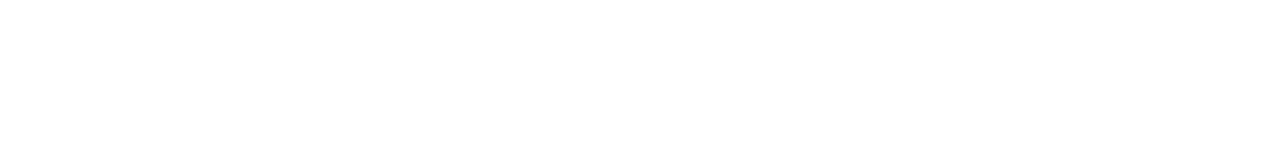
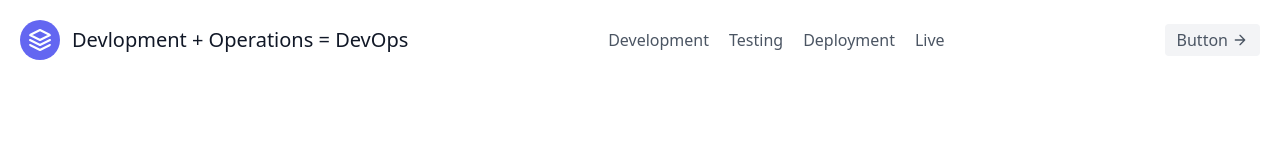
Before and after one commit to dhruvdeepak/SampleWebsite, a plain HTML site: page index.html in a window 1280 px wide. Drawn offline with nearby package versions, Linux system fonts and the light colour scheme.

Commit message:
Done creating Header of the index.html : C1

```diff
--- a/index.html
+++ b/index.html
@@ -4,9 +4,35 @@
     <meta charset="UTF-8">
     <meta http-equiv="X-UA-Compatible" content="IE=edge">
     <meta name="viewport" content="width=device-width, initial-scale=1.0">
-    <title>Git Branching - Sales</title>
+    <link href="https://unpkg.com/tailwindcss@^2/dist/tailwind.min.css" rel="stylesheet">
+    <title>DevOps - Dev01</title>
 </head>
 <body>
+    <header class="text-gray-600 body-font">
+        <div class="container mx-auto flex flex-wrap p-5 flex-col md:flex-row items-center">
+            <a class="flex title-font font-medium items-center text-gray-900 mb-4 md:mb-0">
+                <svg xmlns="http://www.w3.org/2000/svg" fill="none" stroke="currentColor" stroke-linecap="round"
+                    stroke-linejoin="round" stroke-width="2" class="w-10 h-10 text-white p-2 bg-indigo-500 rounded-full"
+                    viewBox="0 0 24 24">
+                    <path d="M12 2L2 7l10 5 10-5-10-5zM2 17l10 5 10-5M2 12l10 5 10-5"></path>
+                </svg>
+                <span class="ml-3 text-xl">Devlopment + Operations = DevOps</span>
+            </a>
+            <nav class="md:ml-auto md:mr-auto flex flex-wrap items-center text-base justify-center">
+                <a class="mr-5 hover:text-gray-900">Development </a>
+                <a class="mr-5 hover:text-gray-900">Testing </a>
+                <a class="mr-5 hover:text-gray-900">Deployment </a>
+                <a class="mr-5 hover:text-gray-900">Live </a>
+            </nav>
+            <button
+                class="inline-flex items-center bg-gray-100 border-0 py-1 px-3 focus:outline-none hover:bg-gray-200 rounded text-base mt-4 md:mt-0">Button
+                <svg fill="none" stroke="currentColor" stroke-linecap="round" stroke-linejoin="round" stroke-width="2"
+                    class="w-4 h-4 ml-1" viewBox="0 0 24 24">
+                    <path d="M5 12h14M12 5l7 7-7 7"></path>
+                </svg>
+            </button>
+        </div>
+    </header>
 
 </body>
 </html>
```
